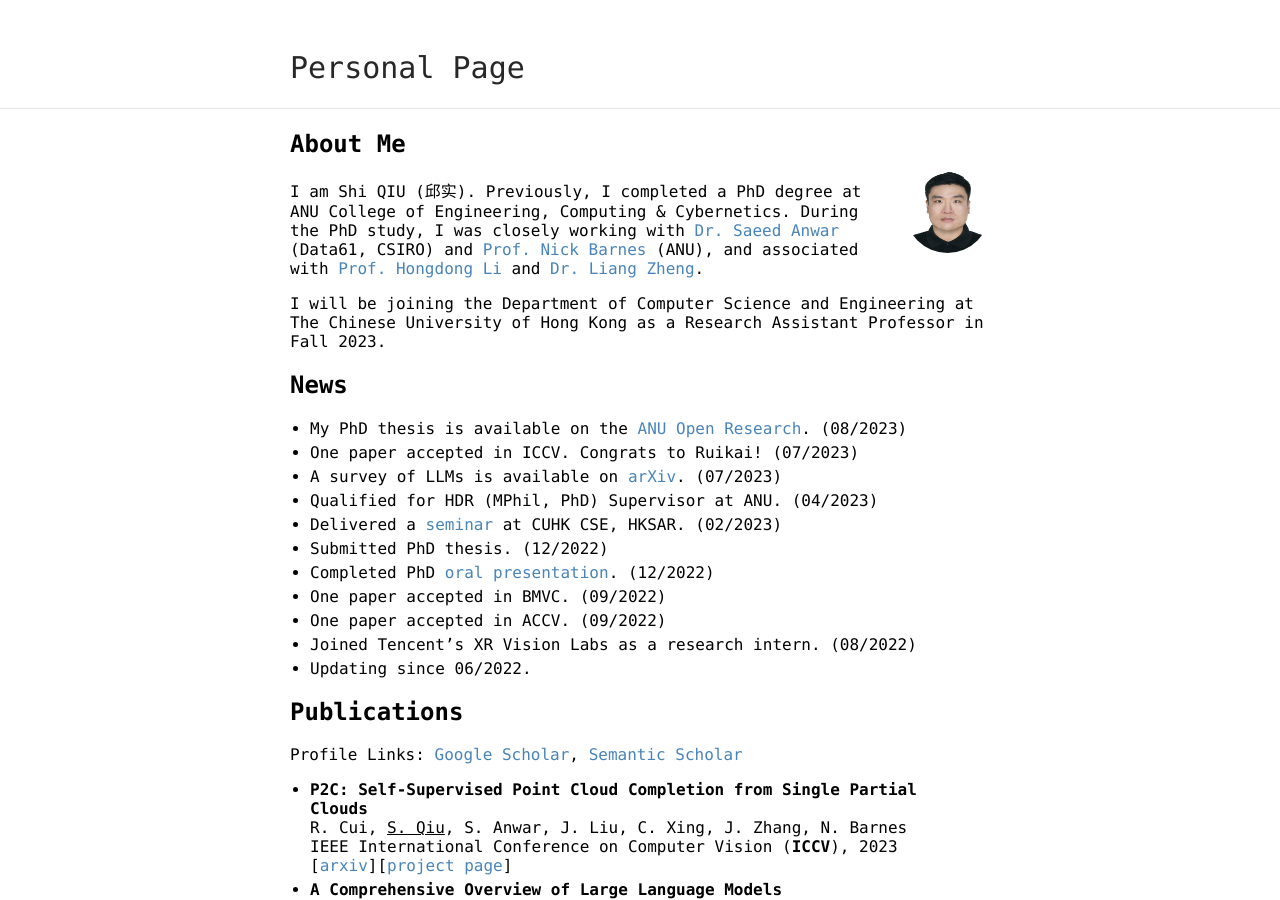
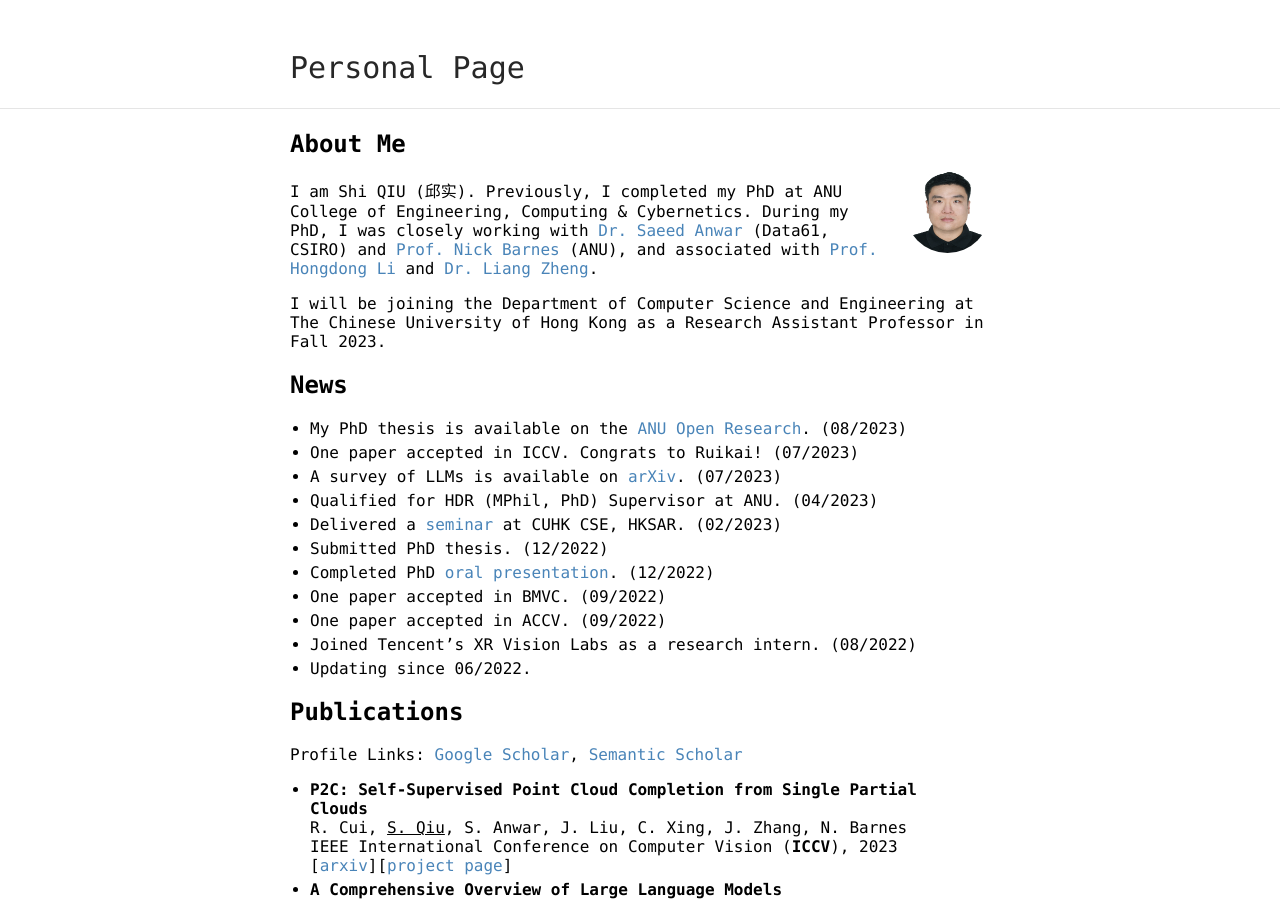
Before and after one commit to ShiQiu0419/ShiQiu0419.github.io, a Jekyll site: the page built from index.md, in a window 1280 px wide and 900 px high. Built offline with Jekyll 4.4.1, drawn with Linux system fonts in a browser that asks for light colours; our own code applies the rules of GitHub Pages for plain Markdown files.

Commit message:
Update index.md

```diff
--- a/index.md
+++ b/index.md
@@ -5,7 +5,7 @@
 ## About Me
 <img class="profile-picture" src="me.jpg">
 
-I am Shi QIU (邱实). Previously, I completed a PhD degree at ANU College of Engineering, Computing & Cybernetics. During the PhD study, I was closely working with [Dr. Saeed Anwar](https://saeed-anwar.github.io/) (Data61, CSIRO) and [Prof. Nick Barnes](http://users.cecs.anu.edu.au/~nmb/) (ANU), and associated with [Prof. Hongdong Li](http://users.cecs.anu.edu.au/~hongdong/) and [Dr. Liang Zheng](https://zheng-lab.cecs.anu.edu.au/index.html).
+I am Shi QIU (邱实). Previously, I completed my PhD at ANU College of Engineering, Computing & Cybernetics. During my PhD, I was closely working with [Dr. Saeed Anwar](https://saeed-anwar.github.io/) (Data61, CSIRO) and [Prof. Nick Barnes](http://users.cecs.anu.edu.au/~nmb/) (ANU), and associated with [Prof. Hongdong Li](http://users.cecs.anu.edu.au/~hongdong/) and [Dr. Liang Zheng](https://zheng-lab.cecs.anu.edu.au/index.html).
 
 I will be joining the Department of Computer Science and Engineering at The Chinese University of Hong Kong as a Research Assistant Professor in Fall 2023.
 
```
